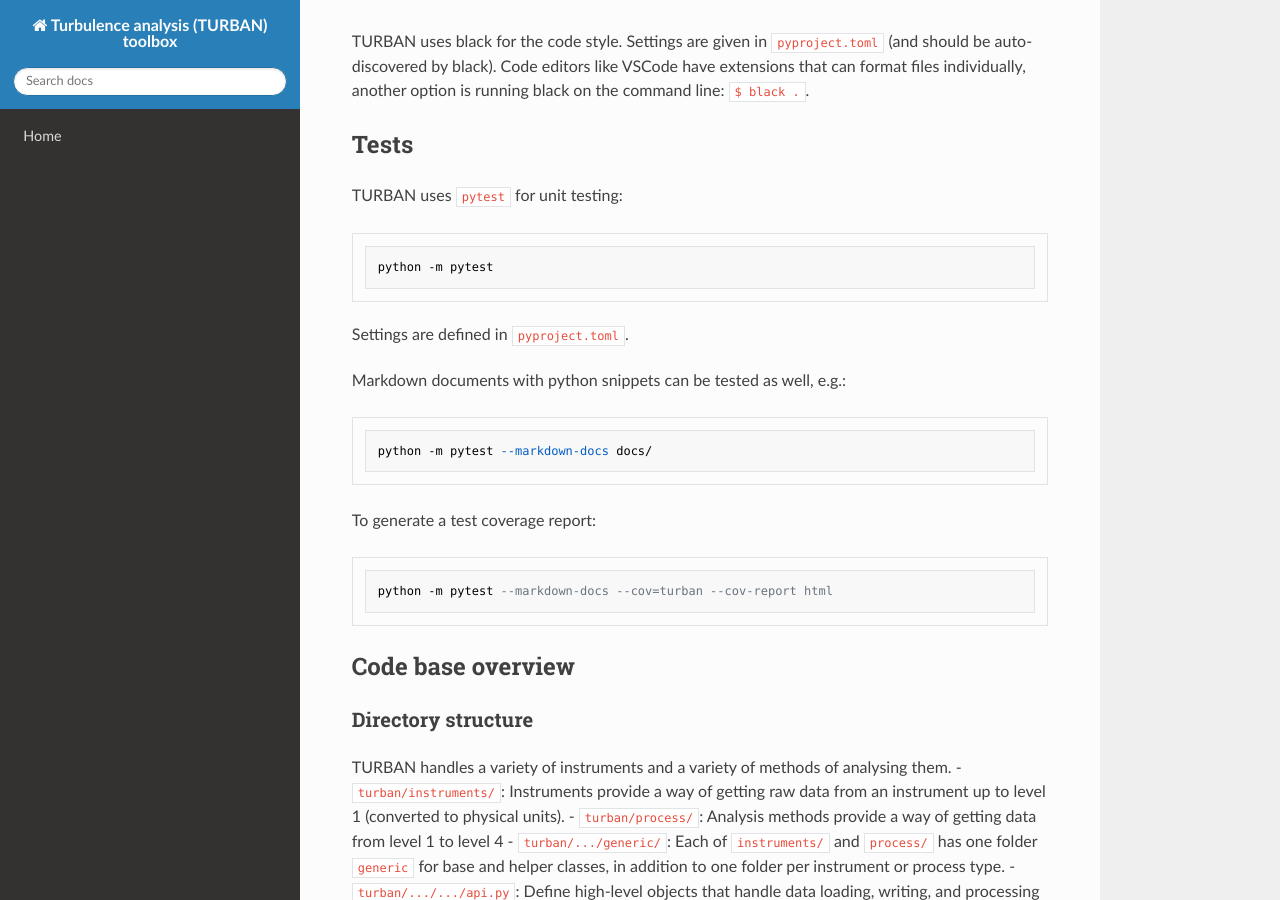
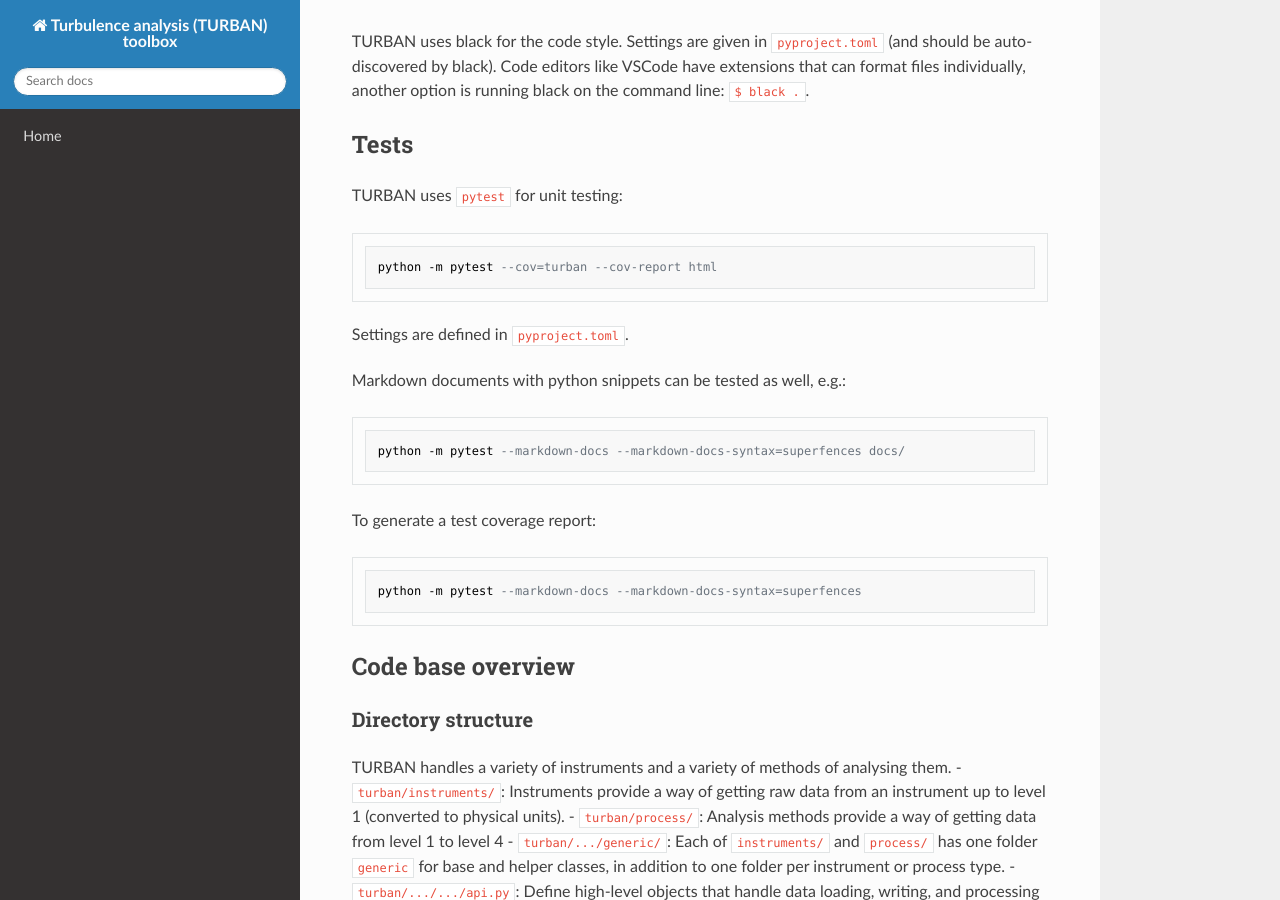
Before and after one commit to turban-toolbox/turban-toolbox, an MkDocs documentation site: the page built from docs/devguide.md, in a window 1280 px wide and 900 px high, scrolled down 340 px. Built offline with MkDocs 1.6.1, drawn with Linux system fonts in a browser that asks for light colours; nearby versions of some CDN libraries.

Commit message:
use superfences for extra markdown-docs tags

````diff
--- a/docs/devguide.md
+++ b/docs/devguide.md
@@ -12,18 +12,18 @@ TURBAN uses black for the code style. Settings are given in `pyproject.toml` (an
 
 TURBAN uses `pytest` for unit testing:
 ```bash
-python -m pytest
+python -m pytest --cov=turban --cov-report html
 ```
 Settings are defined in `pyproject.toml`.
 
 Markdown documents with python snippets can be tested as well, e.g.:
 ```bash
-python -m pytest --markdown-docs docs/
+python -m pytest --markdown-docs --markdown-docs-syntax=superfences docs/
 ```
 
 To generate a test coverage report:
 ```bash
-python -m pytest --markdown-docs --cov=turban --cov-report html
+python -m pytest --markdown-docs --markdown-docs-syntax=superfences
 ```
 
 ## Code base overview
--- a/pyproject.toml
+++ b/pyproject.toml
@@ -61,7 +61,7 @@ include-package-data = false
 
 [tool.pytest.ini_options]
 filterwarnings = "always::UserWarning"
-#addopts = "--pdb"
+addopts = "--markdown-docs-syntax=superfences"
 log_cli = false
 log_cli_level = "WARNING"
 
````
Also changed, not shown: docs/manual.md (+3 -3 lines).
